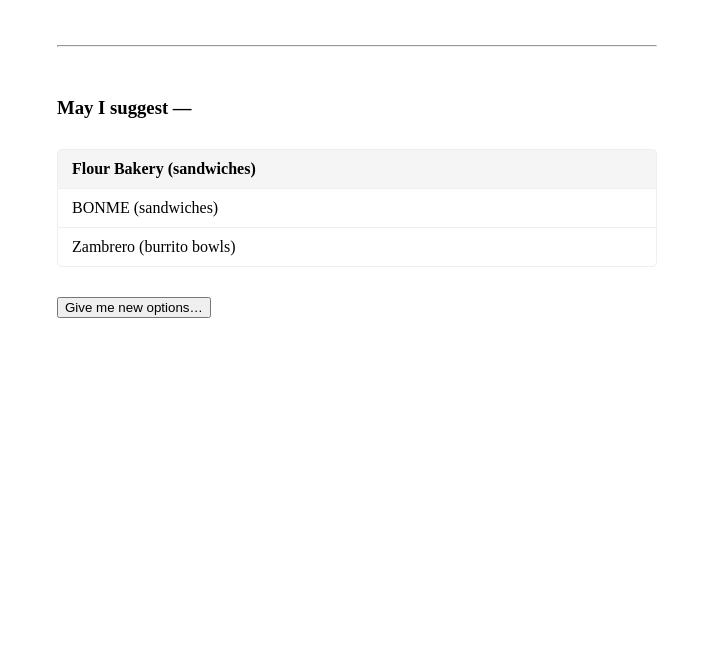
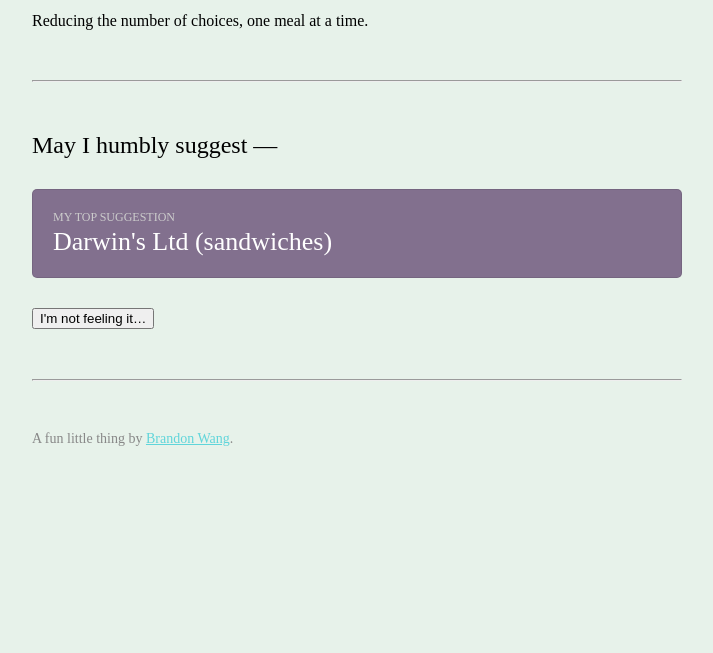
Before and after one commit to Will-Manidis-Cascade/lunchbot, a Gatsby site: page / in a window 1280 px wide. Shown: the part 147-800 px from the top of the page, without its empty margins (283-996 px from the left). Built offline with nearby package versions, Linux system fonts and the light colour scheme; Gatsby itself is replaced by a stand-in of ours.

Commit message:
Add some color

```diff
--- a/src/components/index/index.scss
+++ b/src/components/index/index.scss
@@ -1,16 +1,24 @@
-$color-primary: #ba5d16;
+body {
+  background: #e7f2ea;
+}
 
 .LunchBot {
-  margin: 50px auto;
-  max-width: 600px;
+  margin: 0 auto;
+  padding: 50px;
+  max-width: 650px;
 
   h1.pageTitle {
     font-size: 40px;
-    color: $color-primary;
+    color: #c2577b;
   }
 
   hr {
     margin: 50px 0;
+  }
+
+  h3 {
+    font-size: 24px;
+    font-weight: 300;
   }
 
   .placesList {
@@ -20,25 +28,62 @@
 
     & > li {
       $borderRadius: 5px;
-      $borderColor: #eee;
+      $borderColor: rgba(0, 0, 0, 0.1);
 
       border: 1px solid $borderColor;
       border-bottom: none;
-      padding: 10px 14px;
+      padding: 20px 20px;
+      font-size: 26px;
+      background: #fff;
 
-      &.-primary {
-        background: #f5f5f5;
-        font-weight: 600;
+      &:before {
+        display: block;
+        padding-bottom: 2px;
+
+        text-transform: uppercase;
+        font-size: 12px;
+        font-weight: 300;
+        color: #888;
+      }
+
+      &:nth-child(1) {
+        background: #82708e;
+        color: #fff;
+        font-weight: 500;
+
+        &:before {
+          content: 'My top suggestion';
+          color: #ccc;
+        }
+      }
+
+      &:nth-child(2):before {
+        content: 'Okay. What about';
+      }
+
+      &:nth-child(3):before {
+        content: 'Or maybe even';
       }
 
       &:first-child {
-        border-radius: $borderRadius $borderRadius 0 0;
+        border-top-left-radius: $borderRadius;
+        border-top-right-radius: $borderRadius;
       }
 
       &:last-child {
-        border-radius: 0 0 $borderRadius $borderRadius;
         border-bottom: 1px solid $borderColor;
+        border-bottom-left-radius: $borderRadius;
+        border-bottom-right-radius: $borderRadius;
       }
     }
   }
+
+  footer {
+    color: #888;
+    font-size: 14px;
+
+    a {
+      color: #60d5da;
+    }
+  }
 }
--- a/src/html.js
+++ b/src/html.js
@@ -19,6 +19,7 @@
             integrity="sha384-MCw98/SFnGE8fJT3GXwEOngsV7Zt27NXFoaoApmYm81iuXoPkFOJwJ8ERdknLPMO"
             crossorigin="anonymous"
           />
+          <title>The Lunchbot</title>
           {this.props.headComponents}
         </head>
         <body {...this.props.bodyAttributes}>
--- a/src/pages/index.js
+++ b/src/pages/index.js
@@ -3,19 +3,7 @@
 
 import '../components/index/index.scss';
 
-class LunchBot extends React.Component {
-  state = {
-    iteration: 0,
-  };
-
-  onGenerate = () => {
-    this.setState(prevState => ({
-      iteration: prevState.iteration + 1,
-    }));
-  };
-
-  render() {
-    const lunchSpots = [
+const LUNCH_SPOTS = [
   'sweetgreen (salads)',
   "Felipe's (burritos)",
   'Zambrero (burrito bowls)',
@@ -31,24 +19,51 @@
   'Tatte Bakery (sandwiches + salads)',
 ];
 
-    const selected = _.sampleSize(lunchSpots, 3);
+class LunchBot extends React.Component {
+  state = {
+    isMoreShown: false,
+    selection: [],
+  };
+
+  componentDidMount() {
+    this.onNewBatch();
+  }
+
+  onNewBatch = () => {
+    this.setState({ isMoreShown: false, selection: _.sampleSize(LUNCH_SPOTS, 3) });
+  };
+
+  onShowMore = () => {
+    if (!this.state.isMoreShown) this.setState({ isMoreShown: true });
+  };
+
+  render() {
+    const { selection, isMoreShown } = this.state;
 
     return (
       <div className="LunchBot">
         <h1 className="pageTitle">I am the Lunchbot.</h1>
         <p>Reducing the number of choices, one meal at a time.</p>
         <hr />
-        <h3>May I suggest &mdash;</h3>
+        <h3>May I humbly suggest &mdash;</h3>
         <ul className="placesList">
-          {selected.map((spot, idx) => (
-            <li key={idx} className={idx === 0 ? '-primary' : ''}>
-              {spot}
-            </li>
+          {selection.slice(0, isMoreShown ? 3 : 1).map((spot, idx) => (
+            <li key={idx}>{spot}</li>
           ))}
         </ul>
-        <button className="btn btn-outline-secondary" onClick={this.onGenerate}>
+        {isMoreShown ? (
+          <button key={1} className="btn btn-outline-success" onClick={this.onNewBatch}>
             Give me new options&hellip;
           </button>
+        ) : (
+          <button key={2} className="btn btn-outline-secondary" onClick={this.onShowMore}>
+            I&apos;m not feeling it&hellip;
+          </button>
+        )}
+        <hr />
+        <footer>
+          A fun little thing by <a href="https://brandon.wang">Brandon Wang</a>.
+        </footer>
       </div>
     );
   }
```
Also changed, not shown: public/index.html (+1 -3 lines), 2 other files. Lines whose indentation alone changed are shown as unchanged.
